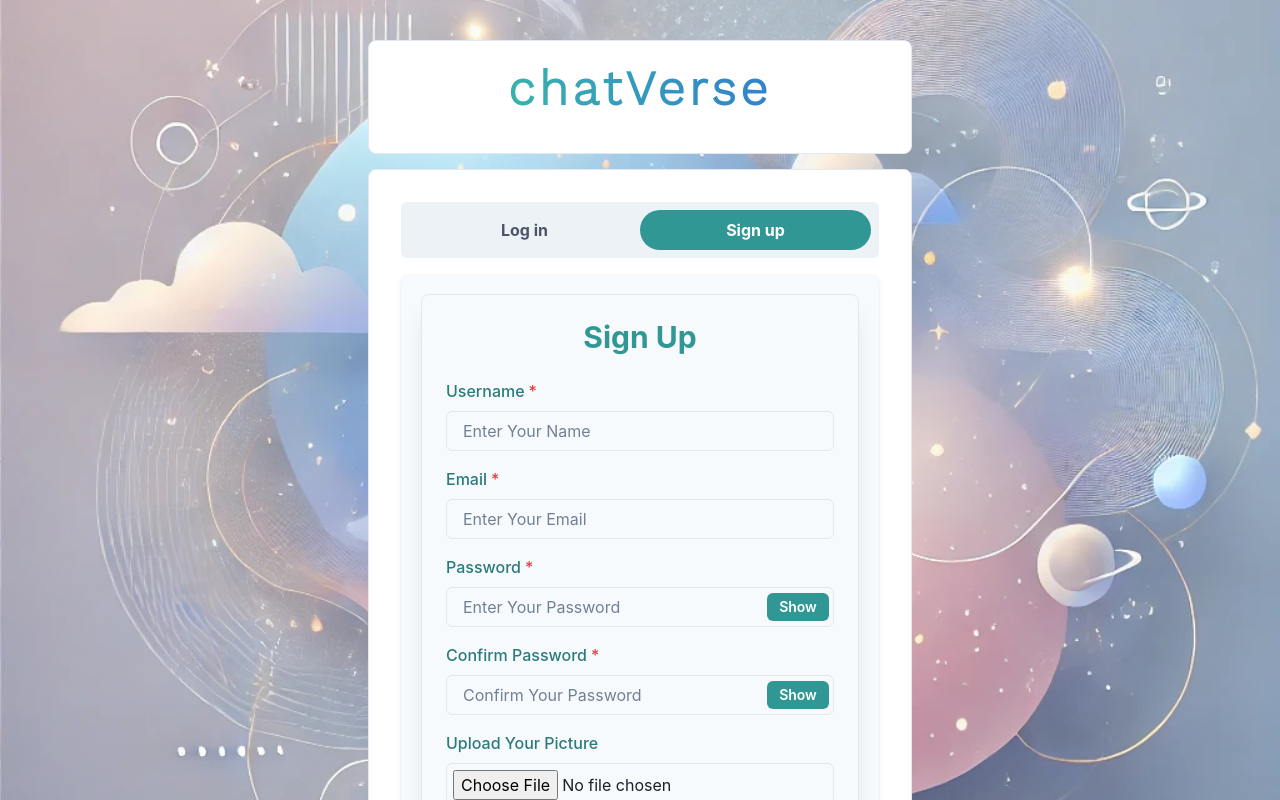
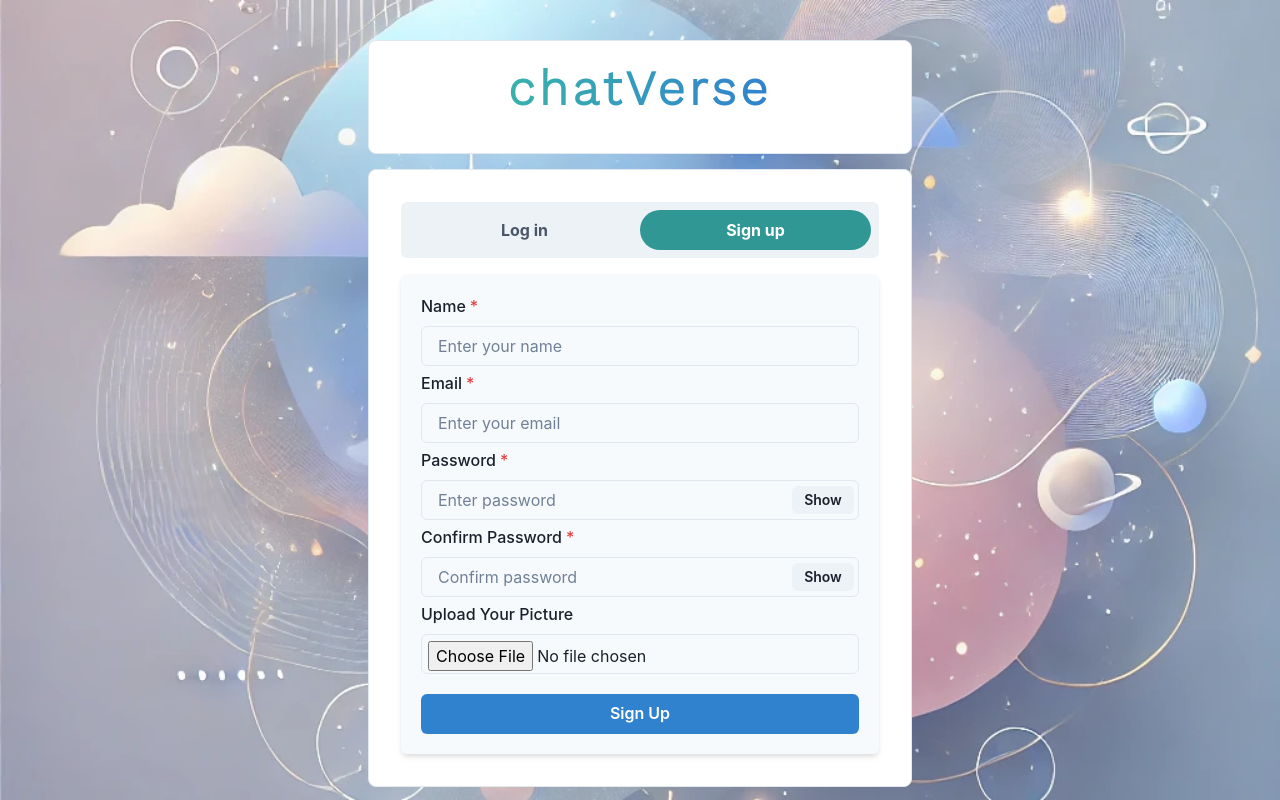
Before and after one commit to isharaU/ChatVerse, a React (Create React App) app in the folder frontend/: page / in a window 1280 px wide. Both pictures are taken after a click on the tab "Sign up". Shown: the top 800 px of the page. Built offline with nearby package versions, Linux system fonts and the light colour scheme.

Commit message:
Refactor signup component to improve form handling, add image upload functionality, and enhance user feedback with loading states and error handling

```diff
--- a/frontend/src/components/authentication/Signup.js
+++ b/frontend/src/components/authentication/Signup.js
@@ -1,16 +1,16 @@
 import React, { useState } from "react";
 import {
+  VStack,
   FormControl,
   FormLabel,
   Input,
-  VStack,
   InputGroup,
   InputRightElement,
   Button,
-  Box,
-  Heading,
   useToast,
 } from "@chakra-ui/react";
+import { useNavigate } from "react-router-dom"; // Import useNavigate for navigation
+import axios from "axios";
 
 const Signup = () => {
   const [show, setShow] = useState(false);
@@ -20,30 +20,31 @@ const Signup = () => {
   const [confirmpassword, setConfirmPassword] = useState("");
   const [pic, setPic] = useState(null);
   const [loading, setLoading] = useState(false);
-
+  const navigate = useNavigate(); // Initialize useNavigate
   const toast = useToast();
 
   const handleClick = () => setShow(!show);
 
   const postDetails = (pics) => {
-    if (!pics) {
+    setLoading(true);
+    if (pics === undefined) {
       toast({
-        title: "Please select a file.",
+        title: "Please select an image!",
         status: "warning",
         duration: 5000,
         isClosable: true,
-        position: "bottom",
+        position: "top",
       });
+      setLoading(false);
       return;
     }
 
     if (pics.type === "image/jpeg" || pics.type === "image/png") {
-      setLoading(true);
       const data = new FormData();
       data.append("file", pics);
-      data.append("upload_preset", "chatVerse");
-      data.append("cloud_name", "dhiaatnwo");
-      fetch("https://api.cloudinary.com/v1_1/dhiaatnwo/image/upload", {
+      data.append("upload_preset", "chatverse");
+      data.append("cloud_name", "your-cloud-name"); // Replace with your Cloudinary cloud name
+      fetch("https://api.cloudinary.com/v1_1/your-cloud-name/image/upload", {
         method: "post",
         body: data,
       })
@@ -58,16 +59,18 @@ const Signup = () => {
         });
     } else {
       toast({
-        title: "Please select an image file.",
-        status: "error",
+        title: "Please select a valid image format (JPEG/PNG).",
+        status: "warning",
         duration: 5000,
         isClosable: true,
-        position: "bottom",
+        position: "top",
       });
+      setLoading(false);
     }
   };
 
-  const submitHandler = () => {
+  const submitHandler = async () => {
+    setLoading(true);
     if (!name || !email || !password || !confirmpassword) {
       toast({
         title: "Please fill in all fields.",
@@ -76,6 +79,7 @@ const Signup = () => {
         isClosable: true,
         position: "bottom",
       });
+      setLoading(false);
       return;
     }
     if (password !== confirmpassword) {
@@ -86,114 +90,111 @@ const Signup = () => {
         isClosable: true,
         position: "bottom",
       });
+      setLoading(false);
       return;
     }
 
-    // Placeholder for form submission logic
-    console.log("Form submitted:", { name, email, password, pic });
+    try {
+      const config = {
+        headers: {
+          "Content-Type": "application/json",
+        },
+      };
+      const { data } = await axios.post(
+        "/api/user",
+        { name, email, password, pic },
+        config
+      );
+      toast({
+        title: "Account created successfully.",
+        status: "success",
+        duration: 5000,
+        isClosable: true,
+        position: "bottom",
+      });
+
+      localStorage.setItem("userInfo", JSON.stringify(data));
+      setLoading(false);
+      navigate("/chats"); // Navigate to chats page
+    } catch (error) {
+      toast({
+        title: "An error occurred.",
+        description: error.response.data.message || "Failed to create account",
+        status: "error",
+        duration: 5000,
+        isClosable: true,
+        position: "bottom",
+      });
+      setLoading(false);
+    }
   };
 
   return (
-    <Box
-      maxW="lg"
-      borderWidth={1}
-      borderRadius="lg"
-      p={6}
-      m="auto"
-      bg="gray.50"
-      boxShadow="xl"
-    >
-      <Heading as="h2" size="lg" textAlign="center" mb={6} color="teal.500">
-        Sign Up
-      </Heading>
-
-      <VStack spacing={4} align="stretch">
-        <FormControl id="name" isRequired>
-          <FormLabel color="teal.600">Username</FormLabel>
+    <VStack spacing="5px">
+      <FormControl id="first-name" isRequired>
+        <FormLabel>Name</FormLabel>
         <Input
-            placeholder="Enter Your Name"
+          placeholder="Enter your name"
           onChange={(e) => setName(e.target.value)}
-            focusBorderColor="teal.400"
         />
       </FormControl>
-
       <FormControl id="email" isRequired>
-          <FormLabel color="teal.600">Email</FormLabel>
+        <FormLabel>Email</FormLabel>
         <Input
-            placeholder="Enter Your Email"
+          type="email"
+          placeholder="Enter your email"
           onChange={(e) => setEmail(e.target.value)}
-            focusBorderColor="teal.400"
         />
       </FormControl>
-
       <FormControl id="password" isRequired>
-          <FormLabel color="teal.600">Password</FormLabel>
-          <InputGroup>
+        <FormLabel>Password</FormLabel>
+        <InputGroup size="md">
           <Input
             type={show ? "text" : "password"}
-              placeholder="Enter Your Password"
+            placeholder="Enter password"
             onChange={(e) => setPassword(e.target.value)}
-              focusBorderColor="teal.400"
           />
           <InputRightElement width="4.5rem">
-              <Button
-                h="1.75rem"
-                size="sm"
-                onClick={handleClick}
-                colorScheme="teal"
-              >
+            <Button h="1.75rem" size="sm" onClick={handleClick}>
               {show ? "Hide" : "Show"}
             </Button>
           </InputRightElement>
         </InputGroup>
       </FormControl>
-
-        <FormControl id="confirm-password" isRequired>
-          <FormLabel color="teal.600">Confirm Password</FormLabel>
-          <InputGroup>
+      <FormControl id="confirmpassword" isRequired>
+        <FormLabel>Confirm Password</FormLabel>
+        <InputGroup size="md">
           <Input
             type={show ? "text" : "password"}
-              placeholder="Confirm Your Password"
+            placeholder="Confirm password"
             onChange={(e) => setConfirmPassword(e.target.value)}
-              focusBorderColor="teal.400"
           />
           <InputRightElement width="4.5rem">
-              <Button
-                h="1.75rem"
-                size="sm"
-                onClick={handleClick}
-                colorScheme="teal"
-              >
+            <Button h="1.75rem" size="sm" onClick={handleClick}>
               {show ? "Hide" : "Show"}
             </Button>
           </InputRightElement>
         </InputGroup>
       </FormControl>
-
       <FormControl id="pic">
-          <FormLabel color="teal.600">Upload Your Picture</FormLabel>
+        <FormLabel>Upload Your Picture</FormLabel>
         <Input
           type="file"
           p={1.5}
           accept="image/*"
           onChange={(e) => postDetails(e.target.files[0])}
-            focusBorderColor="teal.400"
         />
       </FormControl>
-
       <Button
-          colorScheme="teal"
-          variant="solid"
+        colorScheme="blue"
         width="100%"
         style={{ marginTop: 15 }}
         onClick={submitHandler}
-          _hover={{ bg: "teal.600" }}
         isLoading={loading}
       >
         Sign Up
       </Button>
     </VStack>
-    </Box>
   );
 };
 
```
Lines whose indentation alone changed are shown as unchanged.
